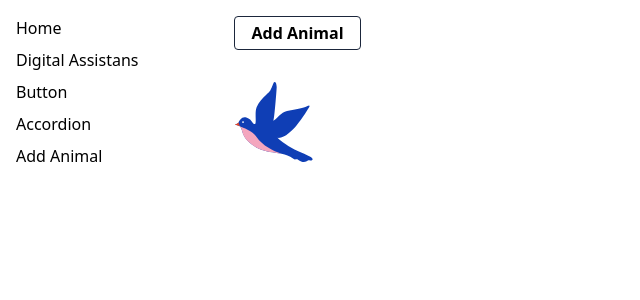
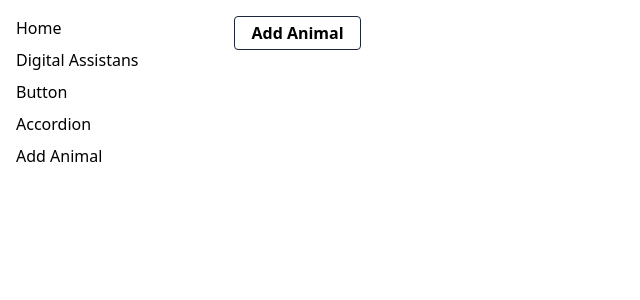
Before and after one commit to sedat355/react-all-apps, a React (Vite) app: page /add-animal in a window 1280 px wide. Shown: the top 300 px of the page, without its empty margins (0-640 px from the left). Built offline with nearby package versions, Linux system fonts and the light colour scheme.

Commit message:
animals render edildi

```diff
--- a/src/layouts/RootLayout.jsx
+++ b/src/layouts/RootLayout.jsx
@@ -6,7 +6,7 @@ const RootLayout = () => {
     <div className='flex m-4'>
       <Sidebar/>
 
-      <main className='w-full flex items-start justify-start ml-16'>
+      <main className='max-w-lg flex items-start justify-start ml-16'>
         <Outlet/>
       </main>
 
--- a/src/pages/AddAnimal.jsx
+++ b/src/pages/AddAnimal.jsx
@@ -9,9 +9,6 @@ import Button from '../components/Button'
 
 const animalsArray = ['bird', 'cat', 'cow', 'dog', 'gator', 'horse'];
 
-const animalsObject = {
-  bird, cat, cow, dog, gator, horse
-}
 
 const getRandomAnimal = (arr) => {
   const randomIndex = Math.floor(Math.random() * (arr.length));
@@ -19,6 +16,10 @@ const getRandomAnimal = (arr) => {
 }
 
 getRandomAnimal(animalsArray)
+
+const animalsObject = {
+  bird, cat, cow, dog, gator, horse
+}
 
 const AddAnimal = () => {
   const [ animals, setAnimals ] = useState([]);
@@ -28,7 +29,13 @@ const AddAnimal = () => {
     setAnimals([...animals, animal])
   }
 
-  console.log(animals)
+  const renderedAnimals = animals.map( (animal, index) => {
+    return(
+      <li className='border p-2 rounded border-black-one' key={index}>
+        <img className='h-20 w-20' src={animalsObject[animal]} alt={animal} />
+      </li>
+    )
+  })
 
   return (
     <div>
@@ -39,10 +46,8 @@ const AddAnimal = () => {
         Add Animal
       </Button>
 
-      <ul className='flex mt-8'>
-        <li>
-          <img className='w-20 h-20' src={animalsObject[getRandomAnimal(animalsArray)]} alt="bird" />
-        </li>
+      <ul className='flex flex-wrap items-center justify-center gap-4 mt-8'>
+        {renderedAnimals}
       </ul>
     </div>
   )
```
